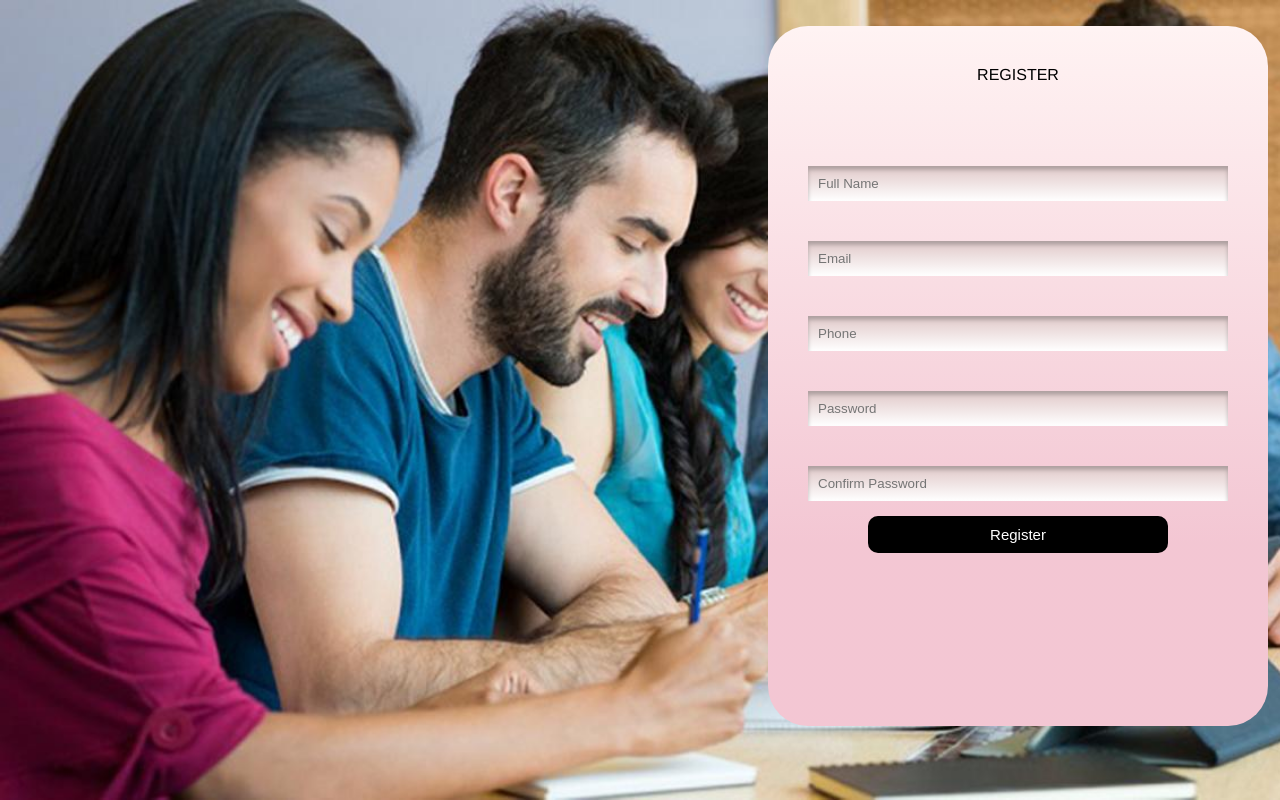
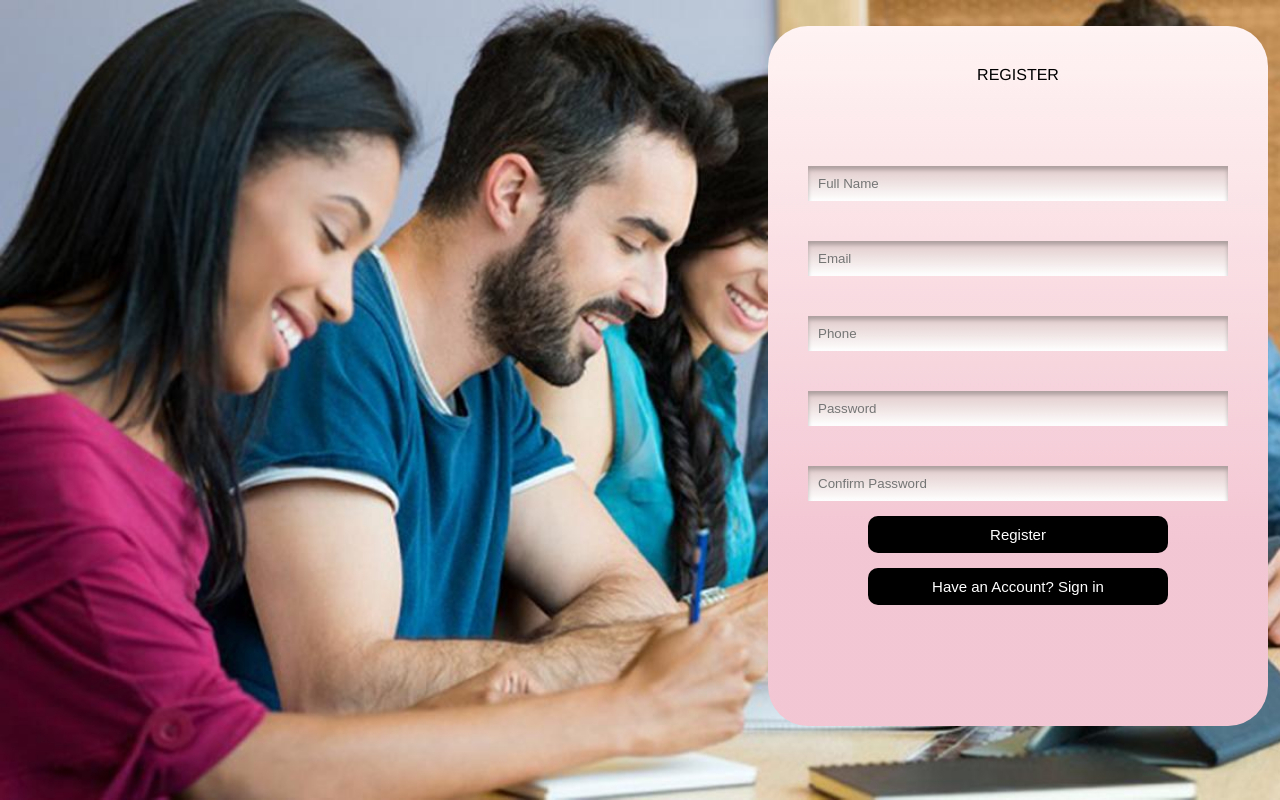
Before and after one commit to Deeshon/IIT-module-group-project, a plain HTML site: page register.html in a window 1280 px wide. Drawn offline with Linux system fonts and the light colour scheme.

Commit message:
index.html to register.html

```diff
--- a/index.html
+++ b/register.html
@@ -20,6 +20,7 @@
                 <input type="password" name="password" id="password" placeholder="Password">
                 <input type="password" name="confirm-password" id="confirm-password" placeholder="Confirm Password">
                 <input type="submit" value="Register">
+                <input type="submit" value="Have an Account? Sign in">
             </form>
         </div>
     </div>
```
